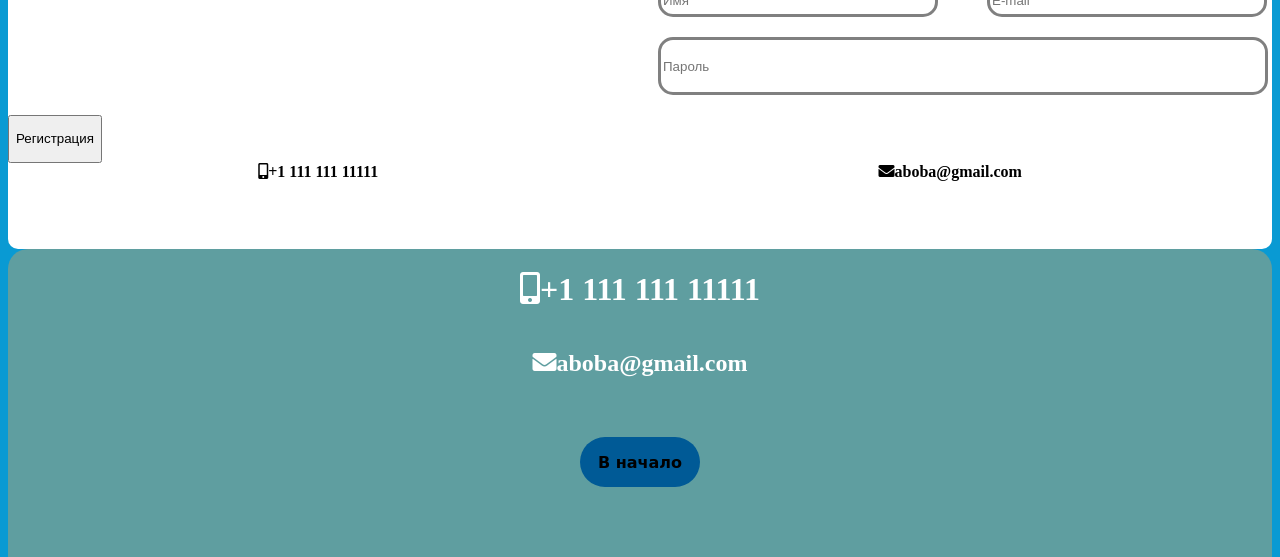
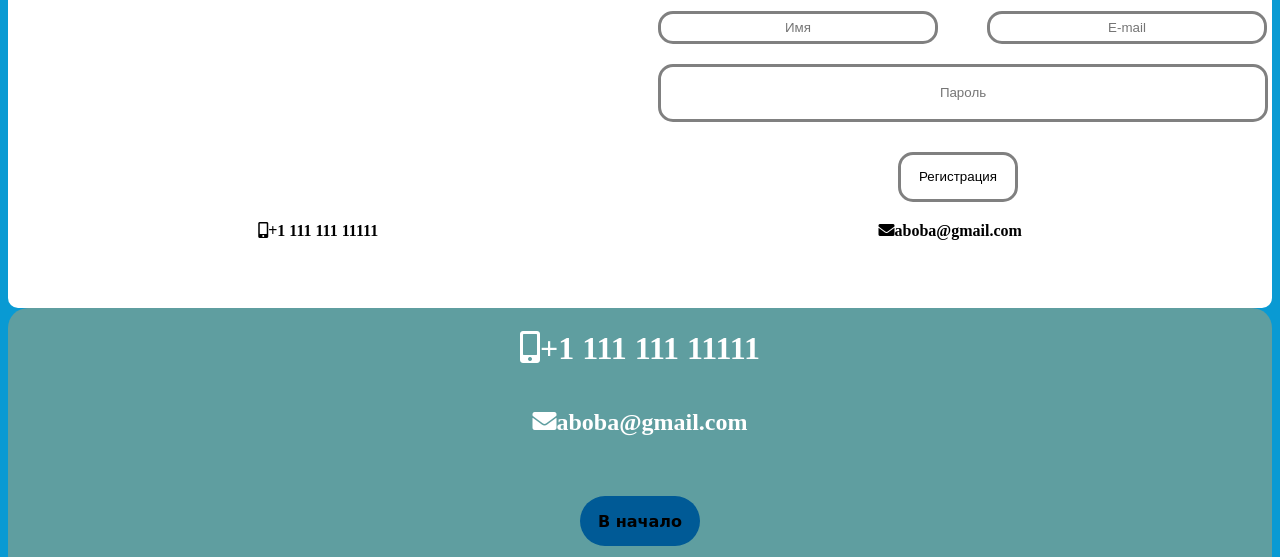
Before and after one commit to Dima-cyber112/Aboba, a plain HTML site: page ask.html in a window 1280 px wide. Shown: the part 543-1100 px from the top of the page. Drawn offline with Linux system fonts and the light colour scheme.

Commit message:
Update style.css

```diff
--- a/style.css
+++ b/style.css
@@ -269,8 +269,8 @@ footer {
 }
 
 .img_me:hover {
-    /* opacity: 0; */
-    transform: scale(1);
+    opacity: 0;
+    /* transform: scale(1); */
 }
 
 .box_about {
@@ -328,6 +328,7 @@ footer {
     border: 3px solid grey;
     border-radius: 15px;
     height: 25px;
+    text-align: center;
 }
 
 .i3 {
@@ -337,6 +338,7 @@ footer {
     border: 3px solid grey;
     border-radius: 15px;
     height: 25px;
+    text-align: center;
 }
 
 .real_cus>h1 {
@@ -346,6 +348,7 @@ footer {
     align-items: center;
     font-family: cursive;
     font-size: 50px;
+    margin-bottom: 60px;
 }
 
 .i4 {
@@ -356,6 +359,7 @@ footer {
     border: 3px solid grey;
     border-radius: 15px;
     margin-bottom: 20px;
+    text-align: center;
 }
 
 .i5 {
@@ -371,6 +375,7 @@ footer {
 
 .i5:hover {
     background-color: rgb(0, 255, 255);
+    cursor: pointer;
 }
 
 footer {
@@ -400,3 +405,21 @@ a {
 .ll:hover {
     transform: scale(1.3);
 }
+.i55 {
+    width: 120px;
+    height: 50px;
+    margin-top: 10px;
+    display: flex;
+    justify-content: center;
+    align-items: center;
+    margin-left: 890px;
+    border: 3px solid grey;
+    border-radius: 15px;
+    margin-bottom: 20px;
+    background-color: rgb(255, 255, 255);
+
+}
+.i55:hover {
+    background-color: rgb(0, 255, 255);
+    cursor: pointer;
+}
```
